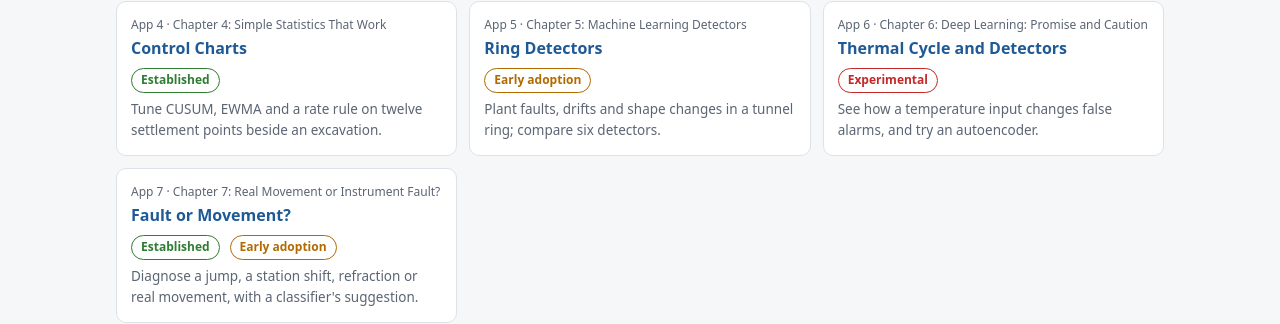
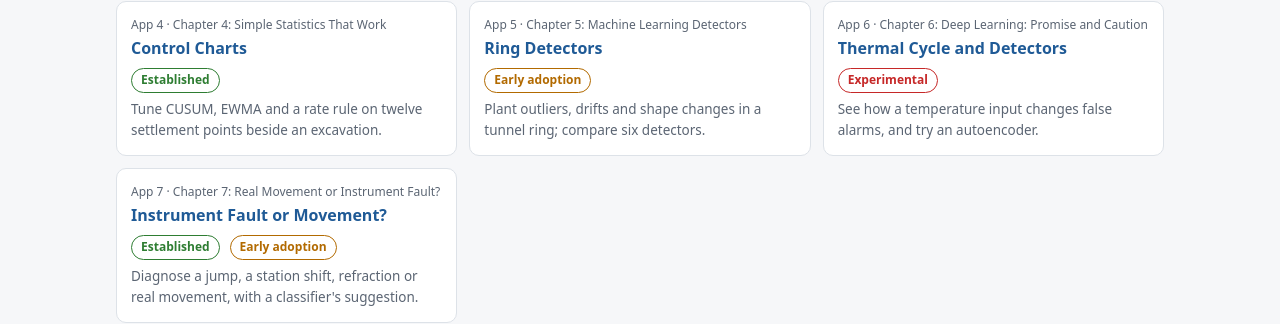
Before and after one commit to yamkhoontor/AIDeform, a plain HTML site: page index.html in a window 1280 px wide. Shown: the part 602-926 px from the top of the page. Drawn offline with Linux system fonts and the light colour scheme.

Commit message:
Add files via upload

```diff
--- a/index.html
+++ b/index.html
@@ -23,9 +23,9 @@
 <h2>Part II: Spotting the Unusual</h2>
 <div class="cards">
 <a class="card" href="apps/app04-control-charts.html"><div class="n">App 4 &middot; Chapter 4: Simple Statistics That Work</div><h3>Control Charts</h3><div><span class="badge est">Established</span></div><p>Tune CUSUM, EWMA and a rate rule on twelve settlement points beside an excavation.</p></a>
-<a class="card" href="apps/app05-ring-detectors.html"><div class="n">App 5 &middot; Chapter 5: Machine Learning Detectors</div><h3>Ring Detectors</h3><div><span class="badge early">Early adoption</span></div><p>Plant faults, drifts and shape changes in a tunnel ring; compare six detectors.</p></a>
+<a class="card" href="apps/app05-ring-detectors.html"><div class="n">App 5 &middot; Chapter 5: Machine Learning Detectors</div><h3>Ring Detectors</h3><div><span class="badge early">Early adoption</span></div><p>Plant outliers, drifts and shape changes in a tunnel ring; compare six detectors.</p></a>
 <a class="card" href="apps/app06-thermal-cycle-detectors.html"><div class="n">App 6 &middot; Chapter 6: Deep Learning: Promise and Caution</div><h3>Thermal Cycle and Detectors</h3><div><span class="badge exp">Experimental</span></div><p>See how a temperature input changes false alarms, and try an autoencoder.</p></a>
-<a class="card" href="apps/app07-fault-or-movement.html"><div class="n">App 7 &middot; Chapter 7: Real Movement or Instrument Fault?</div><h3>Fault or Movement?</h3><div><span class="badge est">Established</span> <span class="badge early">Early adoption</span></div><p>Diagnose a jump, a station shift, refraction or real movement, with a classifier&#x27;s suggestion.</p></a>
+<a class="card" href="apps/app07-fault-or-movement.html"><div class="n">App 7 &middot; Chapter 7: Real Movement or Instrument Fault?</div><h3>Instrument Fault or Movement?</h3><div><span class="badge est">Established</span> <span class="badge early">Early adoption</span></div><p>Diagnose a jump, a station shift, refraction or real movement, with a classifier&#x27;s suggestion.</p></a>
 </div>
 <h2>Part III: Reading the Trend</h2>
 <div class="cards">
```
Also changed, not shown: 1 other file.
